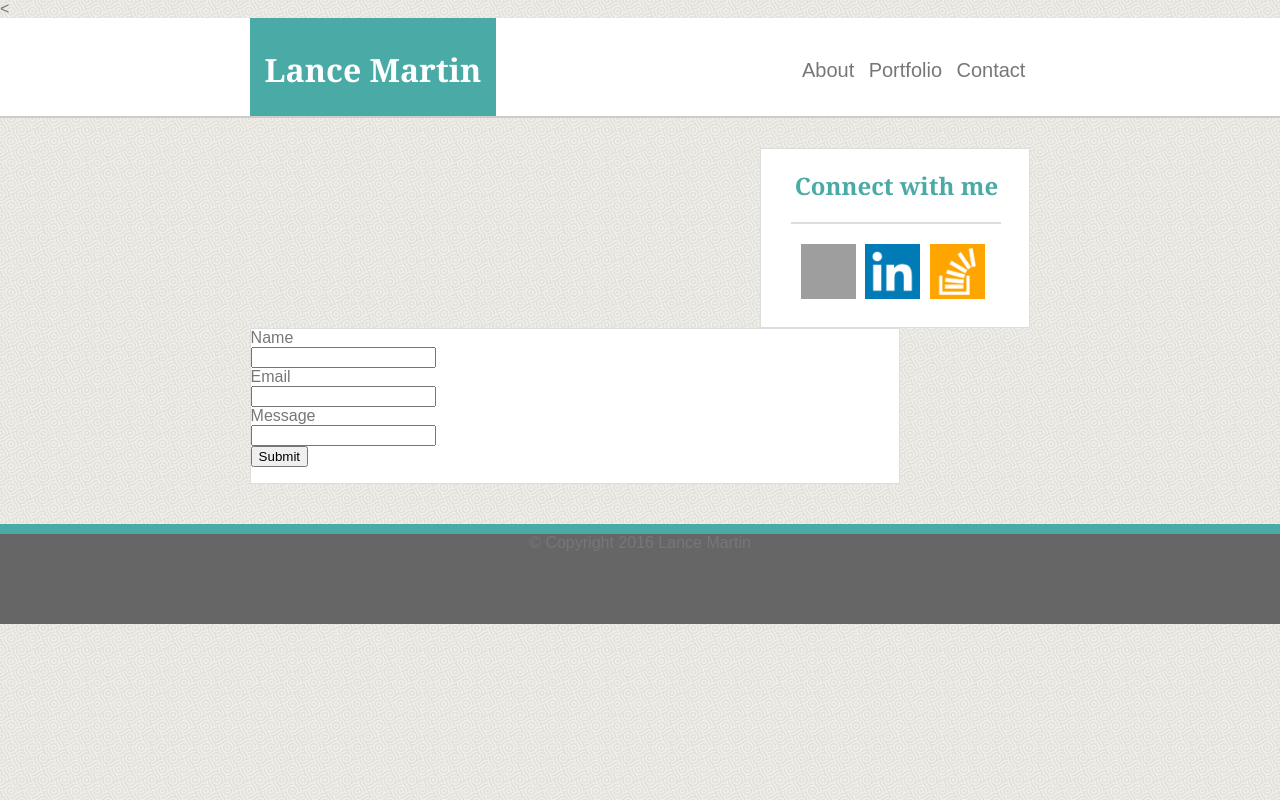
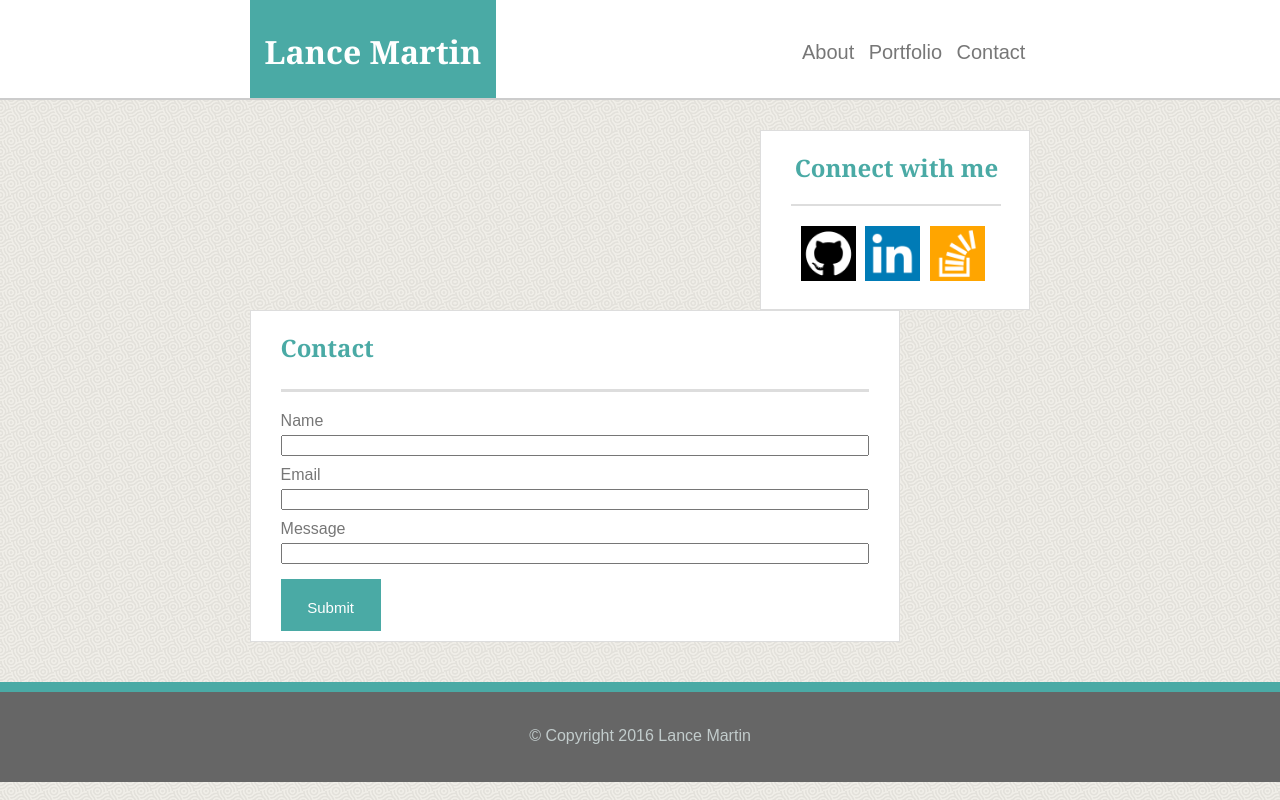
Before and after one commit to Lance-Martin/Basic-Portfolio, a PHP site: page /contact.html in a window 1280 px wide. Run offline with PHP 8.4, Linux system fonts and the light colour scheme; grey boxes are pictures that could not be loaded.

Commit message:
added css for contact page

```diff
--- a/assets/css/style.css
+++ b/assets/css/style.css
@@ -179,3 +179,21 @@ footer p {
 	background: url(../images/placeHolder5.jpg);
 	background-size: cover;
 }
+
+/* Contact Form */
+
+input {
+	width: 100%;
+	margin-top: 5px;
+	margin-bottom: 10px;
+}
+
+input[type = "submit"] {
+	background-color: #4aaaa5;
+	padding-top:20px;
+	padding-bottom: 15px;
+	width: 100px;
+	color: white;
+	border: 0px;
+	font-size: 15px;
+}
--- a/contact.html
+++ b/contact.html
@@ -1,4 +1,4 @@
-<<!DOCTYPE html>
+<!DOCTYPE html>
 <html>
 <head>
 	<title>Contact</title>
@@ -9,21 +9,23 @@
 <header>
 	<h1>Lance Martin</h1>
 	<ul>
-		<li><a href = "#">About</a></li>
-		<li><a href = "#">Portfolio</a></li>
-		<li><a href = "#">Contact</a></li>
+		<li><a href = "index.html">About</a></li>
+		<li><a href = "portfolio.html">Portfolio</a></li>
+		<li><a href = "contact.html">Contact</a></li>
 	</ul>
 </header>
 
 <!-- Connect with me side content -->
 <aside>
 	<h2>Connect with me</h2>
-	<a href="https://github.com/Lance-Martin"><img src="assets/images/1461391336_github_square_black.png"></a>
+	<a href="https://github.com/Lance-Martin"><img src="assets/images/github.png"></a>
 	<a href="https://www.linkedin.com/in/lance-martin-02597111a"><img src="assets/images/linkedin.png"></a>
 	<a href="#"><img src="assets/images/stackoverflow.png"></a>
 </aside>
 <!-- Contact me form -->
 <section>
+<div class = "container">
+	<h1>Contact</h1>
 	<form>
 		Name<br>
 		<input type="text"><br>
@@ -33,11 +35,12 @@
 		<input type="text"><br>
 		<input type="submit" value="Submit">
 	</form>
+</div>
 </section>
 
 <!-- Footer -->
 <footer>
-	&copy; Copyright 2016 Lance Martin
+	<p>&copy; Copyright 2016 Lance Martin</p>
 </footer>
 
 </body>
```
